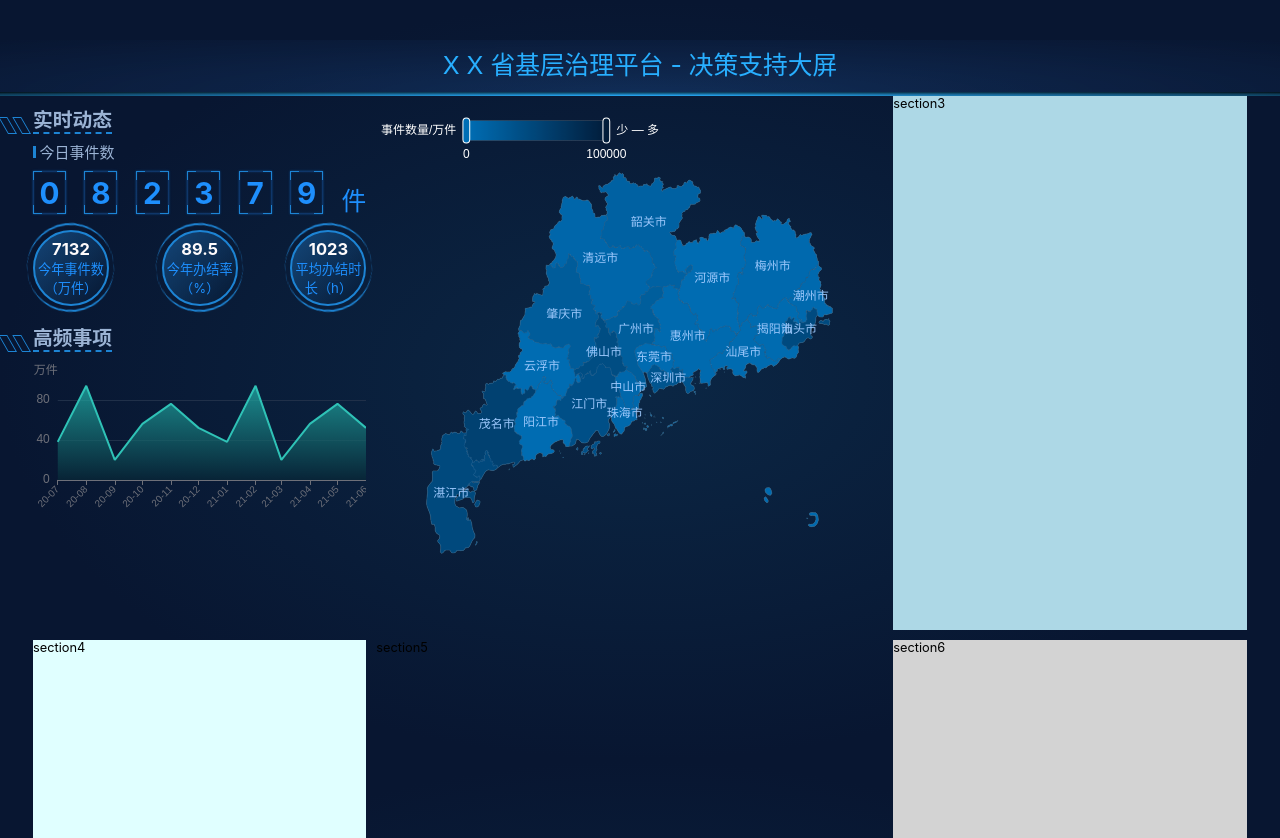
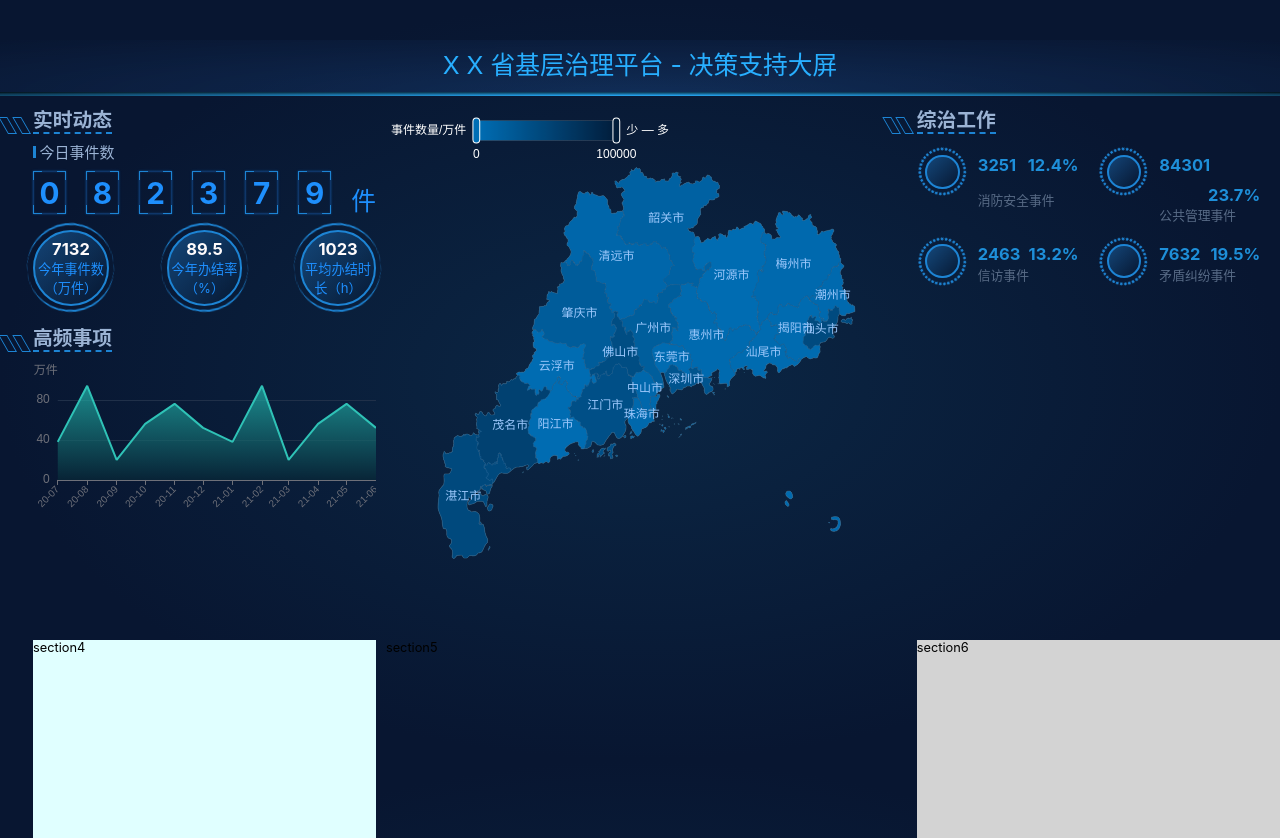
Before and after one commit to April-cl/big-screen, a React (Create React App) app: page /home in a window 1280 px wide. Built offline with nearby package versions, Linux system fonts and the light colour scheme.

Commit message:
完成综治工作组件

```diff
--- a/public/index.html
+++ b/public/index.html
@@ -8,5 +8,6 @@
   <body>
     <div id="root"></div>
     <script src="index.js"></script>
+    <script src="//at.alicdn.com/t/font_2605202_9yea67751vn.js"></script>
   </body>
 </html>
--- /dev/null
+++ b/src/components/comprehensiveGovernance.tsx
@@ -0,0 +1,72 @@
+import React from 'react';
+
+export const ComprehensiveGovernance = () => {
+  return (
+    <div className='comprehensiveGovernance'>
+      <div className="fireProtection">
+        <div className="circleBorder">
+          <svg className="icon" aria-hidden="true">
+            <use xlinkHref="#icon-fireProtection"></use>
+          </svg>
+        </div>
+        <div className="comprehensiveGovernanceItem">
+          <span className="itemValue">3251</span>
+          <span className="itemProportion">12.4%
+            <svg className="icon icon-up" aria-hidden="true">
+              <use xlinkHref="#icon-up"></use>
+            </svg>
+          </span>
+          <span className="itemTitle">消防安全事件</span>
+        </div>
+      </div>
+      <div className="manage">
+        <div className="circleBorder">
+          <svg className="icon" aria-hidden="true">
+            <use xlinkHref="#icon-manage"></use>
+          </svg>
+        </div>
+        <div className="comprehensiveGovernanceItem">
+          <span className="itemValue">84301</span>
+          <span className="itemProportion">23.7%
+            <svg className="icon icon-up" aria-hidden="true">
+              <use xlinkHref="#icon-up"></use>
+            </svg>
+          </span>
+          <span className="itemTitle">公共管理事件</span>
+        </div>
+      </div>
+      <div className="contradiction">
+        <div className="circleBorder">
+          <svg className="icon" aria-hidden="true">
+            <use xlinkHref="#icon-contradiction"></use>
+          </svg>
+        </div>
+        <div className="comprehensiveGovernanceItem">
+          <span className="itemValue">2463</span>
+          <span className="itemProportion">13.2%
+            <svg className="icon icon-down" aria-hidden="true">
+              <use xlinkHref="#icon-down"></use>
+            </svg>
+          </span>
+          <span className="itemTitle">信访事件</span>
+        </div>
+      </div>
+      <div className="petitionLetter">
+        <div className="circleBorder">
+          <svg className="icon" aria-hidden="true">
+            <use xlinkHref="#icon-petitionLetter"></use>
+          </svg>
+        </div>
+        <div className="comprehensiveGovernanceItem">
+          <span className="itemValue">7632</span>
+          <span className="itemProportion">19.5%
+            <svg className="icon icon-down" aria-hidden="true">
+              <use xlinkHref="#icon-down"></use>
+            </svg>
+          </span>
+          <span className="itemTitle">矛盾纠纷事件</span>
+        </div>
+      </div>
+    </div>
+  )
+}
--- a/src/pages/home/home.scss
+++ b/src/pages/home/home.scss
@@ -17,7 +17,7 @@
   }
   > main {
     flex: 1;
-    padding: 0 px(40);
+    padding-left: px(40);
     display: grid;
     grid-template:
       "box1 box2 box3" 637fr
@@ -86,8 +86,6 @@
     }
     .circleBorder {
       position: relative;
-      width: px(92);
-      height: px(92);
       border: 2px solid $border-color;
       border-radius: 50%;
       display: flex;
@@ -99,8 +97,6 @@
       &::before, &::after {
         content: '';
         border-radius: 50%;
-        width: px(106);
-        height: px(106);
         position: absolute;
         animation: rotateCircle 5s ease-in-out infinite alternate;
       }
@@ -144,6 +140,14 @@
         text-align: center;
         display: flex;
         justify-content: space-between;
+        .circleBorder {
+          width: px(92);
+          height: px(92);
+          &::before, &::after {
+            width: px(106);
+            height: px(106);
+          }
+        }
         .eventStatisticsNumber {
           color: rgb(254, 251, 252);
           font-size: px(20);
@@ -169,7 +173,71 @@
     }
     > .section3 {
       grid-area: box3;
-      background: lightblue;
+      .comprehensiveGovernance {
+        display: flex;
+        flex-wrap: wrap;
+        > div {
+          flex-basis: 50%;
+          display: flex;
+        }
+        .circleBorder {
+          margin: px(16) px(10);
+          min-width: px(42);
+          height: px(42);
+          &::before, &::after {
+            width: px(52);
+            height: px(52);
+            position: absolute;
+            border: 2px dotted $border-color;
+            animation: rotateCircle 15s linear infinite;
+          }
+          .icon {
+            color: rgb(26, 141, 228);
+          }
+        }
+        .comprehensiveGovernanceItem {
+          display: flex;
+          flex-wrap: wrap;
+          padding-left: px(12);
+          .itemValue, .itemProportion, .itemTitle {
+            height: px(36);
+            line-height: px(36);
+          }
+          .itemValue, .itemProportion {
+            font-size: px(20);
+            font-weight: bold;
+            color: rgb(30, 143, 217);
+            padding-top: px(12);
+          }
+          .itemValue {
+            flex: 2 1 0;
+          }
+          .itemProportion {
+            flex: 3 1 0;
+            text-align: right;
+            padding-right: px(24);
+            position: relative;
+            .icon {
+              position: absolute;
+              height: 100%;
+              right: 0;
+              top: -px(12);
+              margin: auto;
+              &-up {
+                color: rgb(229, 59, 43);
+              }
+              &-down {
+                color: rgb(132, 151, 175);
+              }
+            }
+          }
+          .itemTitle {
+            flex-basis: 100%;
+            color: rgb(88, 107, 134);
+            padding-bottom: px(12);
+          }
+        }
+      }
     }
     > .section4 {
       grid-area: box4;
--- a/src/pages/home/index.tsx
+++ b/src/pages/home/index.tsx
@@ -4,6 +4,7 @@ import { RealTimeDynamics } from '../../components/real-timeDynamics';
 import { HighFrequencyMatters } from '../../components/highFrequencyMatters';
 import { WordCloud } from '../../components/wordCloud';
 import { MapChart } from '../../components/mapChart';
+import { ComprehensiveGovernance } from '../../components/comprehensiveGovernance';
 
 export default function Home () {
   return (
@@ -22,7 +23,10 @@ export default function Home () {
         <section className="section2">
           <MapChart />
         </section>
-        <section className="section3">section3</section>
+        <section className="section3">
+          <h2 className='sectionName'><span>综治工作</span></h2>
+          <ComprehensiveGovernance  />
+        </section>
         <section className="section4">section4</section>
         <section className="section5">section5</section>
         <section className="section6">section6</section>
--- a/src/shared/style.scss
+++ b/src/shared/style.scss
@@ -18,3 +18,10 @@ body {
 .App {
   flex: 1;
 }
+.icon {
+  width: px(24); height: px(24);
+  vertical-align: -0.15em;
+  fill: currentColor;
+  overflow: hidden;
+  color: rgb(26, 141, 228);
+}
```
